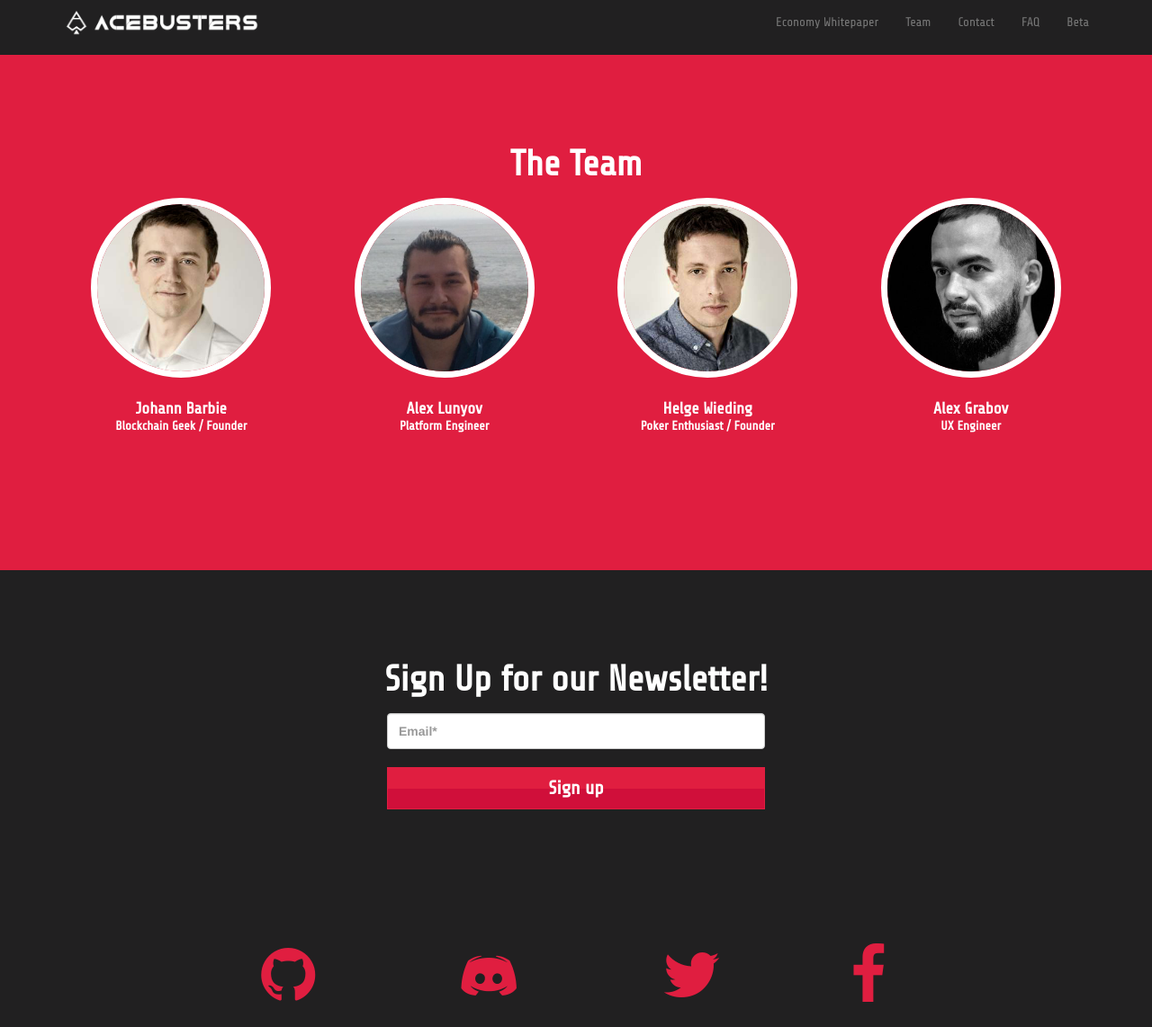
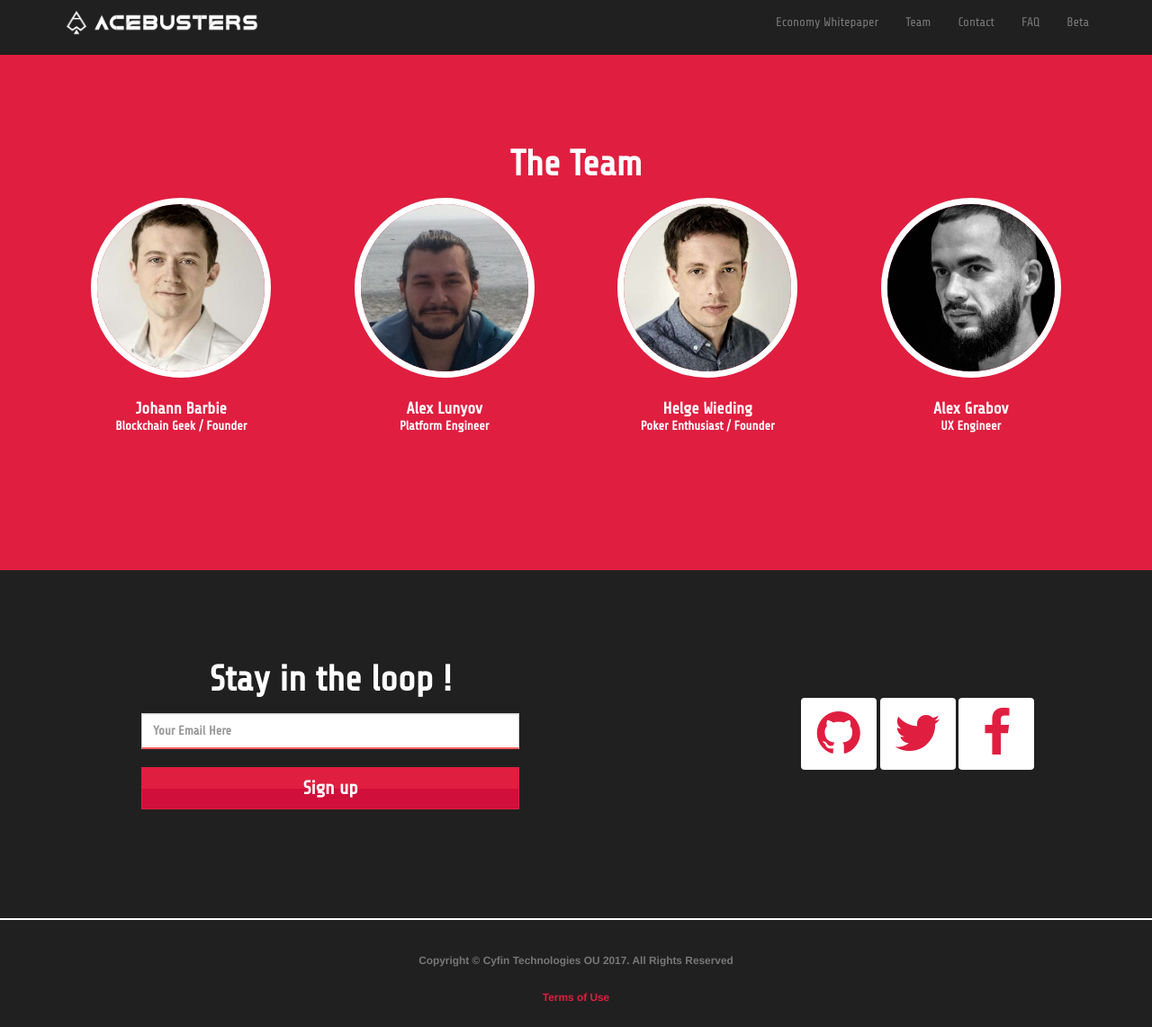
Before and after one commit to acebusters/acebusters-website, a Jekyll site: the page built from index.html, in a window 1280 px wide and 1400 px high, scrolled down 3674 px. Shown: the top 1142 px of the window at 90% size. Built offline with Jekyll 4.4.1, drawn with Linux system fonts in a browser that asks for light colours; grey boxes are pictures that could not be loaded.

Commit message:
reworked footer and sign up

```diff
--- a/_layouts/default.html
+++ b/_layouts/default.html
@@ -106,20 +106,6 @@
         <div class="container">
             <div class="row">
                 <div class="col-lg-12">
-                    <ul class="list-inline footer-icon-list">
-                        <li class="footer-item">
-                            <a href="https://github.com/acebusters" target="_blank"><i class="fa fa-github"></i></a>
-                        </li>
-                        <li class="footer-item">
-                            <a href="https://discord.gg/7PesDTZ" target="_blank"><i class="icon-discord"></i></a>
-                        </li>
-                        <li class="footer-item">
-                            <a href="https://twitter.com/ace_busters" target="_blank"><i class="fa fa-twitter"></i></a>
-                        </li>
-                        <li class="footer-item">
-                            <a href="https://www.facebook.com/acebusters.poker" target="_blank"><i class="fa fa-facebook"></i></a>
-                        </li>
-                    </ul>
                     <p class="copyright text-muted small">Copyright &copy; Cyfin Technologies OU 2017. All Rights Reserved</p>
                     <p class="copyright text-muted small"><a href="terms_of_use.html" >Terms of Use</a></p>
                 </div>
--- a/css/landing-page.css
+++ b/css/landing-page.css
@@ -253,13 +253,6 @@ a:active {
 
 .newsletter-input {
 
-}
-
-@media(max-width: 600px) {
-    .newsletter-input {
-        border-bottom-right-radius: 25px !important;
-        border-top-right-radius: 25px !important;
-    }
 }
 
 .lead {
@@ -630,17 +623,21 @@ a:active {
 footer {
     padding: 1em 0;
     background-color: #212021;
+    border-top: 2px solid #FFF;
 }
 
 .footer-item {
-    font-size: 5em;
-    padding-left: 1em !important;
-    padding-right: 1em !important;
+    font-size: 4em;
+    max-width: 1.5em;
+    min-width: 1.5em;
+    max-height: 1.5em;
+    background-color: #FFF;
+    border-radius: 5%;
 }
 
 @media(max-width: 1000px) {
     .footer-item {
-        font-size: 5em;
+        font-size: 4em;
         padding-left: 0.5em !important;
         padding-right: 0.5em !important;
     }
@@ -648,7 +645,7 @@ footer {
 
 @media(max-width: 580px) {
     .footer-item {
-        font-size: 2.5em;
+        font-size: 4em;
         padding-left: 0.5em !important;
         padding-right: 0.5em !important;
     }
@@ -662,20 +659,9 @@ footer {
     color: #E01E40;
 }
 
-.footer-item > a:hover {
-    color: #FFF;
-}
-
-.partner-item > a:hover {
-    color: #FFF;
-}
-
-.footer-item > a:active {
-    color: #FFF !important;
-}
-
 .footer-icon-list {
     text-align: center;
+    margin-top: 3em;
 }
 
 p.copyright {
@@ -965,11 +951,13 @@ a.btn.send-btn:hover{
 }
 
 #mlb2-3873850 .subscribe-form .form-section.horizontal .form-group {
-
+    font-family: st;
 }
 
 #mlb2-3873850 .subscribe-form .form-section.horizontal .form-group .form-control {
     height: 40px;
+    border-radius: 0;
+    border-bottom: 2px solid #FF5E5E;
 }
 
 #mlb2-3873850 .subscribe-form .form-section.horizontal.button {
--- a/index.html
+++ b/index.html
@@ -273,11 +273,10 @@ newsletter_sign_up: Thank you! Please check your e-mail to confirm your subscrip
     <!-- contact section -->
     <a name="contact"></a>
     <section id="contact">
-        <div class="container">
         <div class="row">
-                <div class="col-lg-12">
+            <div class="col-lg-7">
                 <div class="newslettet-section">
-                        <h2 class="section-heading team-heading">Sign Up for our Newsletter!</h2>
+                    <h2 class="section-heading team-heading">Stay in the loop !</h2>
                     <div id="mlb2-3873850" class="ml-subscribe-form ml-subscribe-form-3873850">
                         <div class="ml-vertical-align-center">
                             <div class="subscribe-form ml-block-success" style="display:none;">
@@ -292,7 +291,7 @@ newsletter_sign_up: Thank you! Please check your e-mail to confirm your subscrip
                                 <div class="subscribe-form horizontal">
                                     <div class="form-section horizontal">
                                         <div class="form-group sign-up ml-field-email ml-validate-required ml-validate-email">
-                                                <input type="text" name="fields[email]" class="newsletter-input form-control" placeholder="Email*" value="" id="eMail">
+                                            <input type="text" name="fields[email]" class="newsletter-input form-control" placeholder="Your Email Here" value="" id="eMail">
                                         </div>
                                     </div>
                                     <div class="form-section horizontal">
@@ -317,6 +316,21 @@ newsletter_sign_up: Thank you! Please check your e-mail to confirm your subscrip
                     </div>
                 </div>
             </div>
+            <div class="col-lg-5">
+                <ul class="list-inline footer-icon-list">
+                    <li class="footer-item">
+                        <a href="https://github.com/acebusters" target="_blank"><i class="fa fa-github"></i></a>
+                    </li>
+                    <!-- <li class="footer-item">
+                        <a href="https://discord.gg/7PesDTZ" target="_blank"><i class="icon-discord"></i></a>
+                    </li> -->
+                    <li class="footer-item">
+                        <a href="https://twitter.com/ace_busters" target="_blank"><i class="fa fa-twitter"></i></a>
+                    </li>
+                    <li class="footer-item">
+                        <a href="https://www.facebook.com/acebusters.poker" target="_blank"><i class="fa fa-facebook"></i></a>
+                    </li>
+                </ul>
             </div>
         </div>
     </section>
```
Lines whose indentation alone changed are shown as unchanged.
